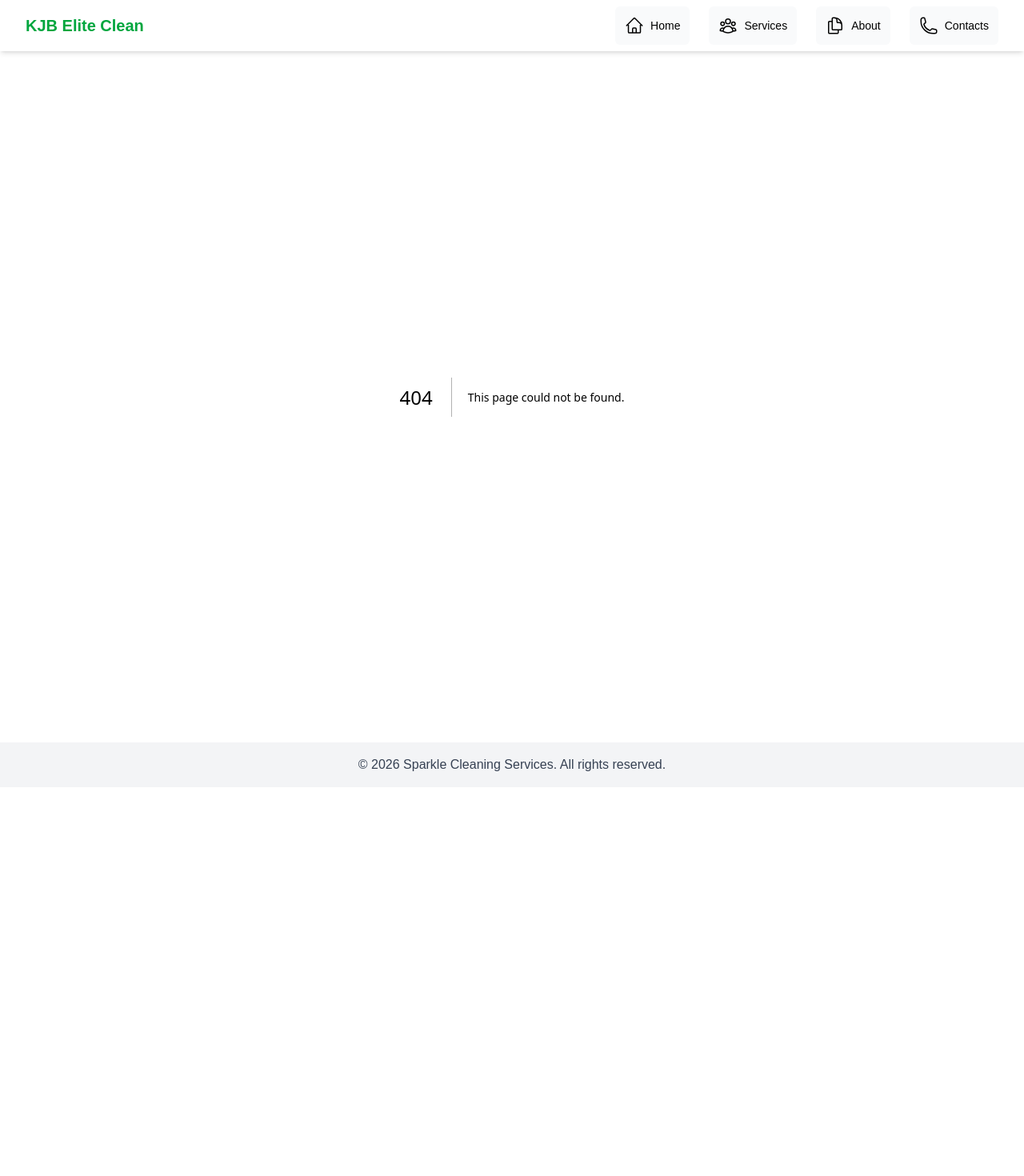
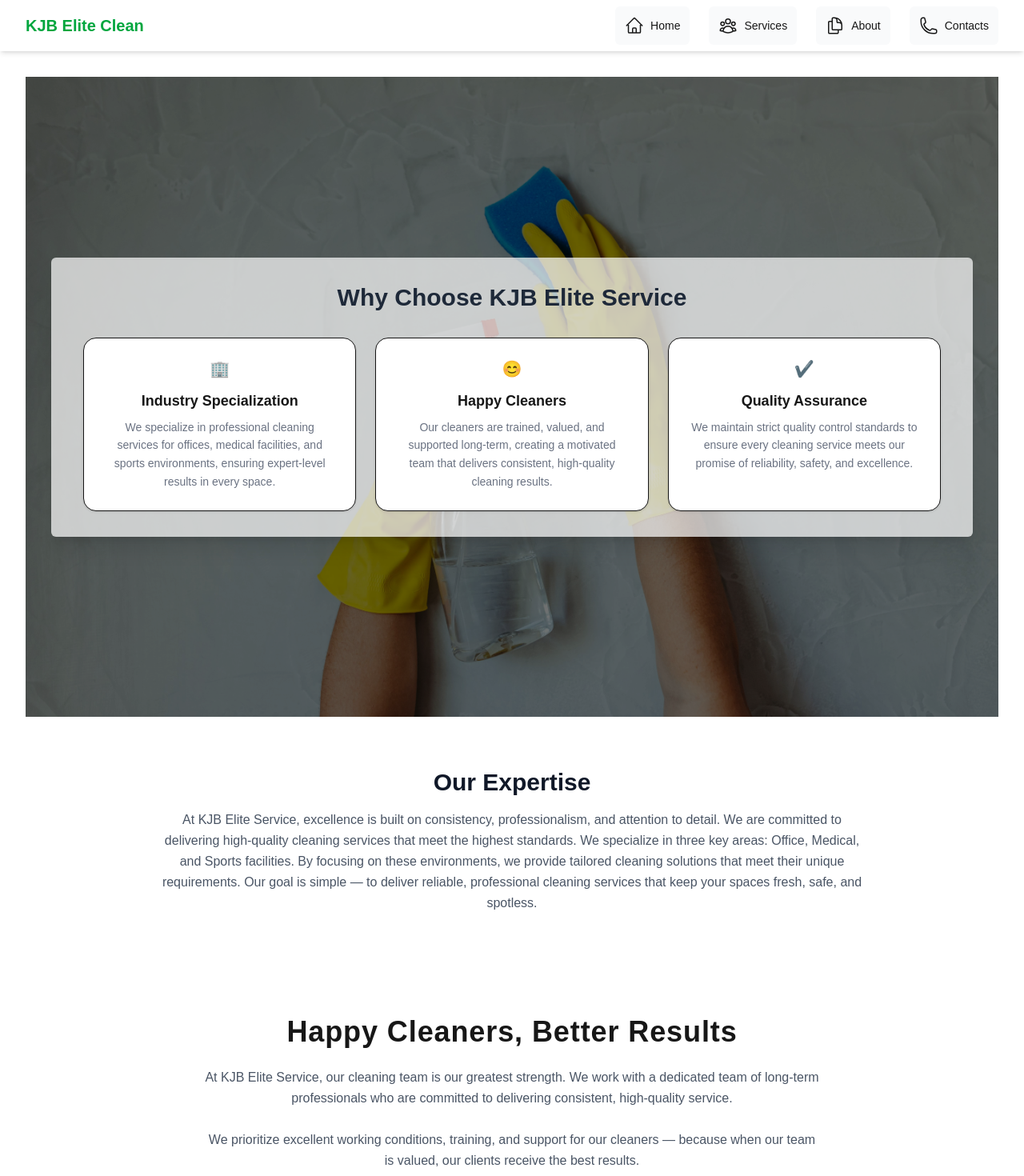
Before and after one commit to jacobk44/team_project, a Next.js app in the folder my-app/: page /about in a window 1280 px wide. Before the commit this address had no page. Shown: the top 1470 px of the page at 80% size. Before the commit the page ends 984 px from the top, so only its background shows below. Built offline with nearby package versions, Linux system fonts and the light colour scheme.

Commit message:
done with about code for this week

```diff
--- /dev/null
+++ b/my-app/app/about/page.tsx
@@ -0,0 +1,16 @@
+// app/page.tsx
+import Hero from "@/app/ui/about/hero";
+
+
+export default function Home() {
+  return (
+    <main>
+      <Hero
+        title="Services"
+        description="Home and Moving cleaning services, customizable to suit your needs."
+        buttonText="BOOK NOW"
+        image="/clean_service.jpg"
+      />
+    </main>
+  );
+}
--- /dev/null
+++ b/my-app/app/ui/about/hero.tsx
@@ -0,0 +1,171 @@
+"use client";
+
+import Link from "next/link";
+import Card from "@/app/ui/home/card";
+
+type HeroProps = {
+  title: string;
+  description: string;
+  buttonText: string;
+  image: string;
+};
+
+export default function Hero({ buttonText, image }: HeroProps) {
+  return (
+    <>
+      <section className="relative h-screen w-full flex items-center justify-center px-4 md:px-0">
+        {/* Background */}
+        <div
+          className="absolute inset-0 bg-center bg-cover brightness-75"
+          style={{ backgroundImage: `url(${image})` }}
+        />
+
+        {/* Overlay */}
+        <div className="absolute inset-0 bg-black/40" />
+
+        {/* Content */}
+        <div className="relative bg-white/70 px-6 md:px-10 py-8 rounded-md text-center max-w-6xl w-full shadow-xl">
+          <h2 className="text-2xl md:text-3xl font-bold mb-8 text-gray-800">
+            Why Choose KJB Elite Service
+          </h2>
+
+          <div className="grid grid-cols-1 md:grid-cols-3 gap-6">
+            <Card
+              title="Industry Specialization"
+              description="We specialize in professional cleaning services for offices, medical facilities, and sports environments, ensuring expert-level results in every space."
+              icon="🏢"
+            />
+
+            <Card
+              title="Happy Cleaners"
+              description="Our cleaners are trained, valued, and supported long-term, creating a motivated team that delivers consistent, high-quality cleaning results."
+              icon="😊"
+            />
+
+            <Card
+              title="Quality Assurance"
+              description="We maintain strict quality control standards to ensure every cleaning service meets our promise of reliability, safety, and excellence."
+              icon="✔️"
+            />
+          </div>
+        </div>
+      </section>
+
+      {/* ABOUT SECTION */}
+      <section className="py-16 px-4 md:px-0 bg-white text-center">
+        <div className="max-w-4xl mx-auto">
+          <h2 className="text-2xl md:text-3xl font-bold mb-4 text-gray-900">
+            Our Expertise
+          </h2>
+
+          <p className="text-gray-600 text-sm md:text-base leading-relaxed">
+            At KJB Elite Service, excellence is built on consistency,
+            professionalism, and attention to detail. We are committed to
+            delivering high-quality cleaning services that meet the highest
+            standards. We specialize in three key areas: Office, Medical, and
+            Sports facilities. By focusing on these environments, we provide
+            tailored cleaning solutions that meet their unique requirements. Our
+            goal is simple — to deliver reliable, professional cleaning services
+            that keep your spaces fresh, safe, and spotless.
+          </p>
+        </div>
+      </section>
+
+      {/* HAPPY CLEANERS SECTION */}
+      <section className="px-4 md:px-20 py-12 md:py-16 bg-white">
+        <div className="text-center max-w-3xl mx-auto">
+          <h2 className="text-2xl md:text-3xl lg:text-4xl font-semibold tracking-wide">
+            Happy Cleaners, Better Results
+          </h2>
+
+          <p className="mt-6 text-gray-600 text-sm md:text-base leading-relaxed">
+            At KJB Elite Service, our cleaning team is our greatest strength. We
+            work with a dedicated team of long-term professionals who are
+            committed to delivering consistent, high-quality service.
+            <br />
+            <br />
+            We prioritize excellent working conditions, training, and support
+            for our cleaners — because when our team is valued, our clients
+            receive the best results.
+            <br />
+            <br />
+            Every cleaner is carefully screened and professionally trained to
+            ensure they meet our high standards. This allows us to guarantee
+            reliable service and exceptional cleaning results every time.
+          </p>
+        </div>
+      </section>
+
+      {/* SERVICES SECTION */}
+      <section className="px-4 md:px-20 py-12 md:py-16 bg-gray-50">
+        <div className="text-center max-w-2xl mx-auto">
+          <h2 className="text-2xl md:text-3xl lg:text-4xl font-semibold tracking-wide">
+            Professional Cleaning Services
+          </h2>
+          <p className="mt-4 text-gray-600 text-sm md:text-base">
+            KJB Elite Service delivers premium, reliable cleaning solutions
+            designed to keep your spaces fresh, healthy, and spotless at all
+            times.
+          </p>
+        </div>
+
+        <div className="mt-12 grid grid-cols-1 sm:grid-cols-2 lg:grid-cols-4 gap-8">
+          {/* Kitchen */}
+          <div>
+            <h3 className="font-semibold text-lg mb-3">KITCHEN SERVICES</h3>
+            <p className="text-sm md:text-base text-gray-600">
+              We provide deep kitchen cleaning services that ensure a hygienic,
+              fresh, and safe cooking environment. Our team focuses on
+              maintaining spotless surfaces and eliminating grease buildup for a
+              healthier space.
+            </p>
+          </div>
+
+          {/* Bathroom */}
+          <div>
+            <h3 className="font-semibold text-lg mb-3">BATHROOM SERVICES</h3>
+            <p className="text-sm md:text-base text-gray-600">
+              Our bathroom cleaning service ensures complete sanitation,
+              freshness, and comfort. We help maintain a clean and germ-free
+              environment that promotes hygiene and well-being.
+            </p>
+          </div>
+
+          {/* Bedrooms */}
+          <div>
+            <h3 className="font-semibold text-lg mb-3">BEDROOM SERVICES</h3>
+            <p className="text-sm md:text-base text-gray-600">
+              We create clean, organized, and relaxing bedroom spaces that
+              promote comfort and peace of mind. Our service ensures your
+              personal space always feels fresh and welcoming.
+            </p>
+          </div>
+
+          {/* Entire Home */}
+          <div>
+            <h3 className="font-semibold text-lg mb-3">FULL HOME CLEANING</h3>
+            <p className="text-sm md:text-base text-gray-600">
+              Our full-home cleaning service provides complete care for every
+              area of your space. We ensure a consistently clean, healthy, and
+              well-maintained environment throughout your home.
+            </p>
+          </div>
+        </div>
+
+        <div className="mt-12 text-center">
+          <h3 className="font-semibold text-lg mb-3">
+            Experience professional cleaning with KJB Elite Service — where
+            quality and reliability come first.
+          </h3>
+
+          <Link
+            href="/booking"
+            className="inline-block mt-6 bg-gray-800 text-white px-6 py-3 text-sm md:text-base tracking-wide hover:bg-gray-700 transition rounded"
+          >
+            {buttonText}
+          </Link>
+        </div>
+      </section>
+    </>
+  );
+}
```
